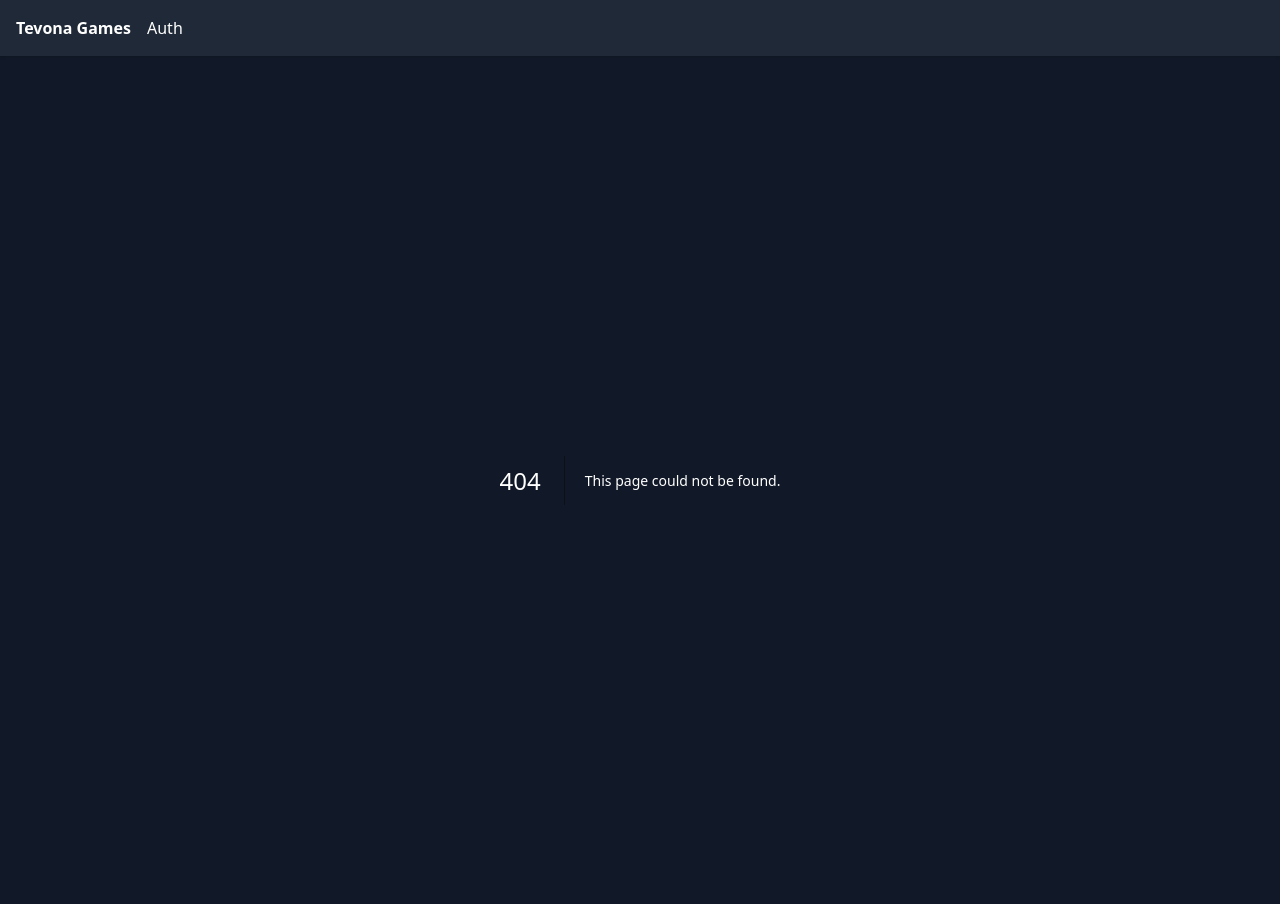
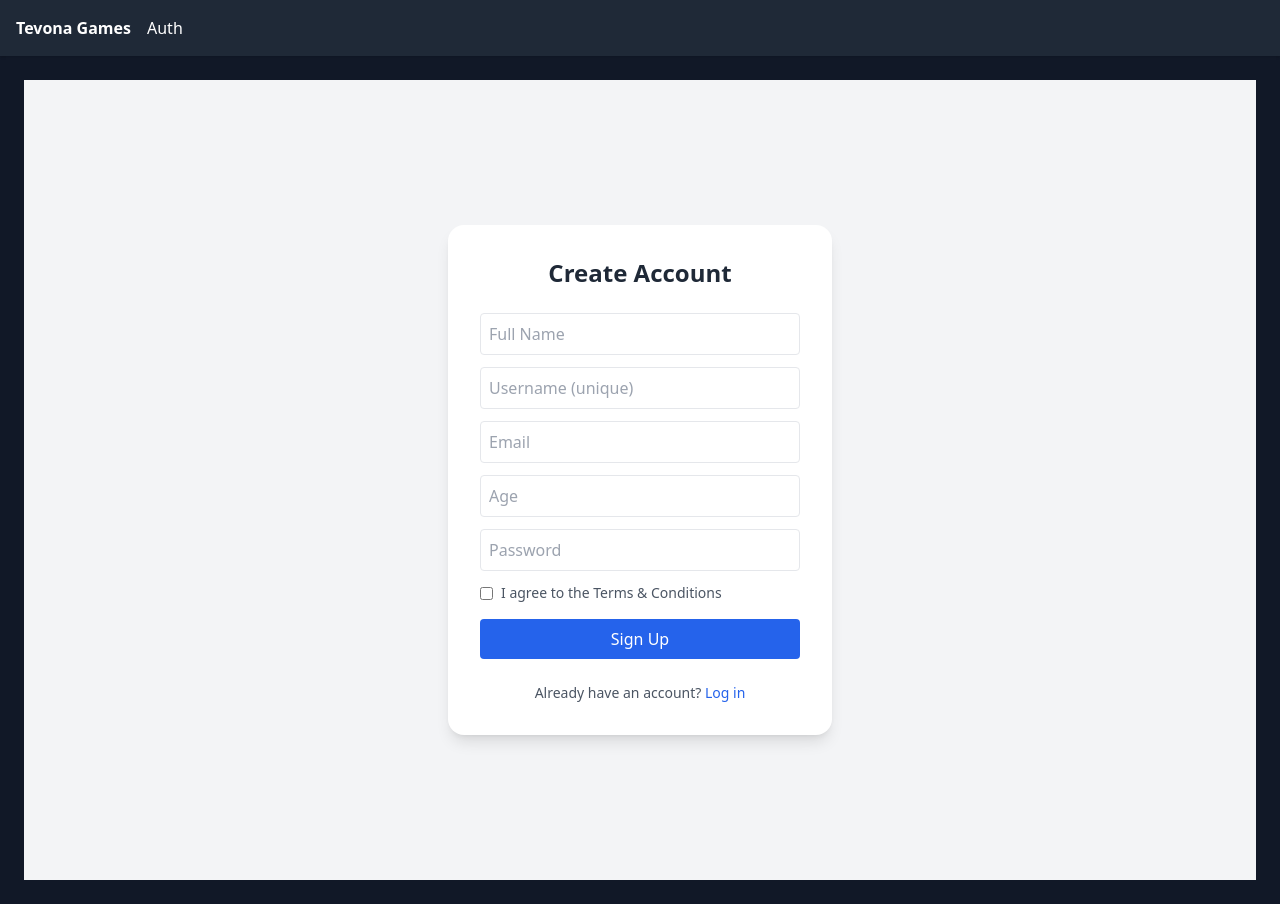
Before and after one commit to tenova-ke/tevona-games, a Next.js app: page /auth/signup in a window 1280 px wide. Before the commit this address had no page. Built offline with nearby package versions, Linux system fonts and the light colour scheme.

Commit message:
Create page.tsx

```diff
--- /dev/null
+++ b/app/auth/signup/page.tsx
@@ -0,0 +1,160 @@
+"use client";
+
+import { useState } from "react";
+import Link from "next/link";
+import { createClient } from "@supabase/supabase-js";
+
+const supabase = createClient(
+  process.env.NEXT_PUBLIC_SUPABASE_URL!,
+  process.env.NEXT_PUBLIC_SUPABASE_ANON_KEY!
+);
+
+export default function SignupPage() {
+  const [form, setForm] = useState({
+    name: "",
+    username: "",
+    email: "",
+    age: "",
+    password: "",
+    terms: false,
+  });
+  const [loading, setLoading] = useState(false);
+  const [message, setMessage] = useState("");
+
+  const handleChange = (e: React.ChangeEvent<HTMLInputElement>) => {
+    const { name, value, type, checked } = e.target;
+    setForm((prev) => ({
+      ...prev,
+      [name]: type === "checkbox" ? checked : value,
+    }));
+  };
+
+  const handleSignup = async () => {
+    if (!form.terms) {
+      setMessage("You must agree to the terms to continue.");
+      return;
+    }
+
+    if (!form.username || !form.email || !form.password) {
+      setMessage("Please fill in all required fields.");
+      return;
+    }
+
+    setLoading(true);
+
+    // ✅ Check if username is unique (custom table "profiles")
+    const { data: existing } = await supabase
+      .from("profiles")
+      .select("id")
+      .eq("username", form.username)
+      .single();
+
+    if (existing) {
+      setMessage("That username is already taken.");
+      setLoading(false);
+      return;
+    }
+
+    const { error, data } = await supabase.auth.signUp({
+      email: form.email,
+      password: form.password,
+      options: {
+        data: {
+          name: form.name,
+          username: form.username,
+          age: form.age,
+        },
+      },
+    });
+
+    setLoading(false);
+
+    if (error) {
+      setMessage(error.message);
+    } else {
+      setMessage("Check your inbox to confirm your account!");
+    }
+  };
+
+  return (
+    <div className="flex items-center justify-center min-h-screen bg-gray-100">
+      <div className="bg-white p-8 rounded-2xl shadow-lg w-96">
+        <h1 className="text-2xl font-bold mb-6 text-center text-gray-800">
+          Create Account
+        </h1>
+
+        <input
+          className="w-full p-2 border rounded mb-3"
+          name="name"
+          placeholder="Full Name"
+          value={form.name}
+          onChange={handleChange}
+        />
+
+        <input
+          className="w-full p-2 border rounded mb-3"
+          name="username"
+          placeholder="Username (unique)"
+          value={form.username}
+          onChange={handleChange}
+        />
+
+        <input
+          className="w-full p-2 border rounded mb-3"
+          type="email"
+          name="email"
+          placeholder="Email"
+          value={form.email}
+          onChange={handleChange}
+        />
+
+        <input
+          className="w-full p-2 border rounded mb-3"
+          type="number"
+          name="age"
+          placeholder="Age"
+          value={form.age}
+          onChange={handleChange}
+        />
+
+        <input
+          className="w-full p-2 border rounded mb-3"
+          type="password"
+          name="password"
+          placeholder="Password"
+          value={form.password}
+          onChange={handleChange}
+        />
+
+        <label className="flex items-center gap-2 mb-4 text-sm text-gray-600">
+          <input
+            type="checkbox"
+            name="terms"
+            checked={form.terms}
+            onChange={handleChange}
+          />
+          I agree to the Terms & Conditions
+        </label>
+
+        <button
+          onClick={handleSignup}
+          disabled={loading}
+          className="w-full bg-blue-600 text-white p-2 rounded hover:bg-blue-700 transition"
+        >
+          {loading ? "Creating..." : "Sign Up"}
+        </button>
+
+        {message && (
+          <p className="mt-4 text-center text-sm text-red-600">{message}</p>
+        )}
+
+        <p className="mt-6 text-center text-sm text-gray-600">
+          Already have an account?{" "}
+          <Link href="/auth/login" className="text-blue-600 hover:underline">
+            Log in
+          </Link>
+        </p>
+      </div>
+    </div>
+  );
+}
```
